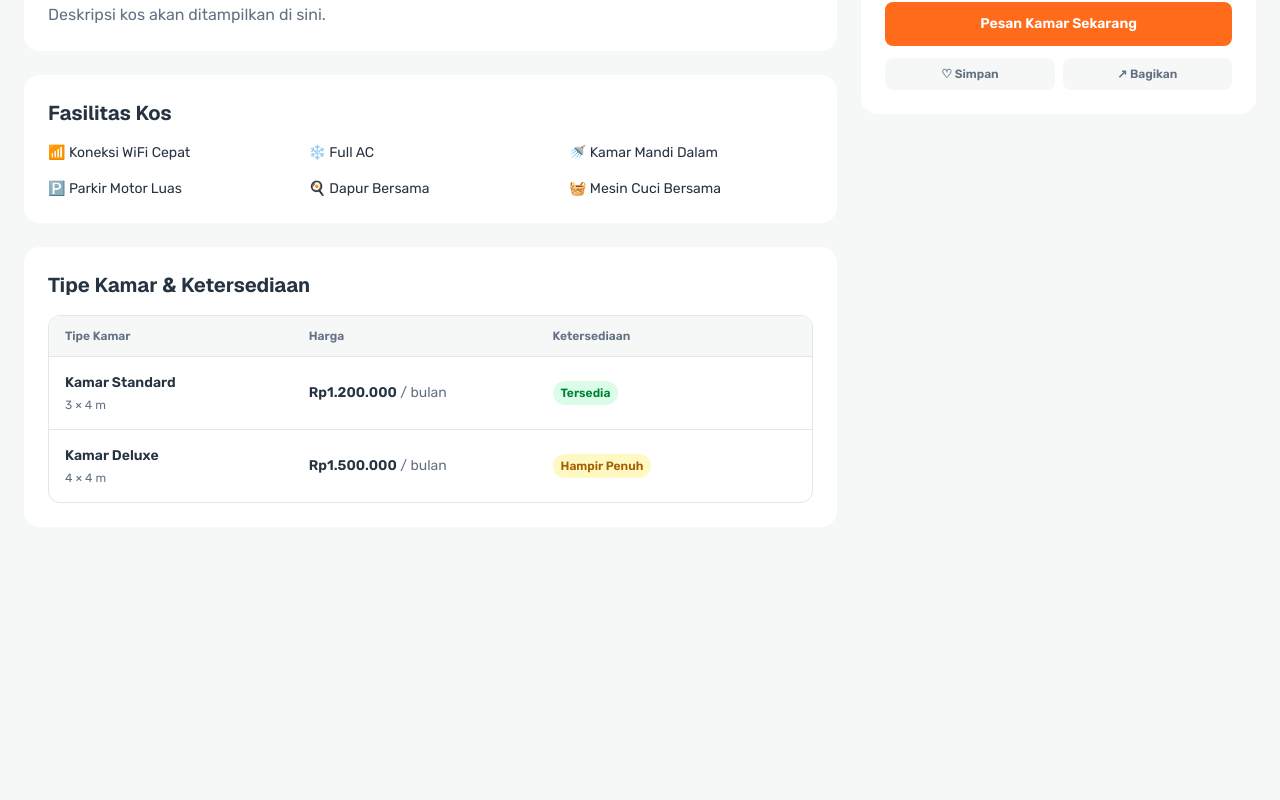
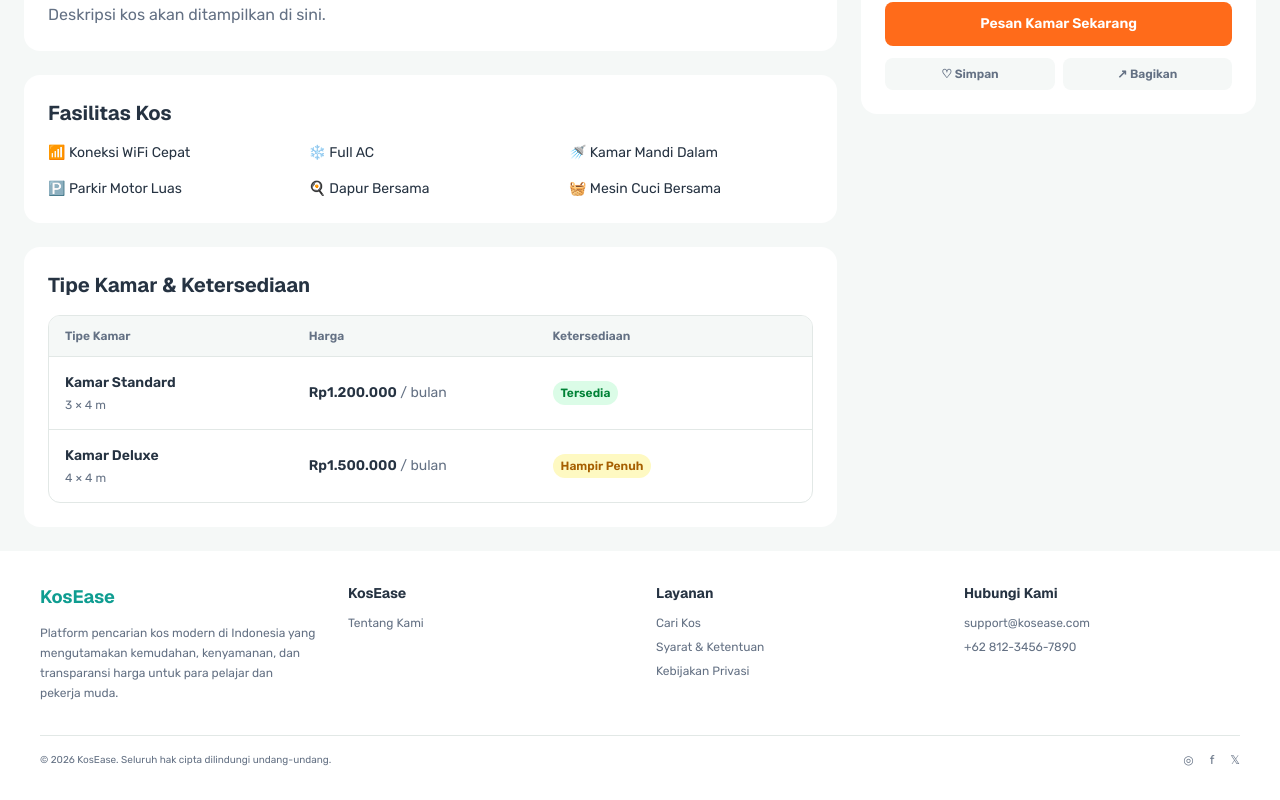
Before and after one commit to HighImagine/KosEase, a Next.js app: page /kos/1 in a window 1280 px wide. Shown: the part 706-1506 px from the top of the page. Before the commit the page ends 1257 px from the top, so only its background shows below. Built offline with nearby package versions, Linux system fonts and the light colour scheme.

Commit message:
ya begitulah

```diff
--- a/src/app/kos/[id]/page.tsx
+++ b/src/app/kos/[id]/page.tsx
@@ -1,3 +1,4 @@
+import Footer from "@/components/Footer";
 import { kosList, TipeKos } from "@/data/kos";
 import Image from "next/image";
 import Link from "next/link";
@@ -23,7 +24,7 @@ export default async function KosDetailPage({ params }: PageProps) {
     };
 
     return (
-        <main className="min-h-screen bg-background">
+        <><main className="min-h-screen bg-background">
             <div className="mx-auto max-w-7xl px-6 py-6">
 
                 <Link
@@ -41,8 +42,7 @@ export default async function KosDetailPage({ params }: PageProps) {
                             alt="Kos Putri Sakinah"
                             fill
                             sizes="(max-width: 1024px) 66vw, 66vw"
-                            className="object-cover"
-                        />
+                            className="object-cover" />
                     </div>
 
                     {/* Side Images */}
@@ -54,8 +54,7 @@ export default async function KosDetailPage({ params }: PageProps) {
                                 alt={kos.nama}
                                 fill
                                 sizes="(max-width: 1024px) 33vw, 33vw"
-                                className="object-cover"
-                            />
+                                className="object-cover" />
                         </div>
 
                         <div className="relative">
@@ -64,8 +63,7 @@ export default async function KosDetailPage({ params }: PageProps) {
                                 alt="Kos Putri Sakinah - Foto 3"
                                 fill
                                 sizes="(max-width: 1024px) 33vw, 33vw"
-                                className="object-cover"
-                            />
+                                className="object-cover" />
                         </div>
 
                     </div>
@@ -332,5 +330,6 @@ export default async function KosDetailPage({ params }: PageProps) {
                 </section>
             </div>
         </main>
+            <Footer /></>
     );
 }
--- a/src/app/login/page.tsx
+++ b/src/app/login/page.tsx
@@ -11,7 +11,6 @@ export default function LoginPage() {
             <section className="flex flex-1 justify-center px-6 py-8">
                 <div className="w-full max-w-md self-start rounded-2xl bg-surface p-6 shadow-sm">
 
-                    {/* Logo & Judul */}
                     <div className="text-center">
                         <div className="flex justify-center">
                             <Image
@@ -31,10 +30,8 @@ export default function LoginPage() {
                         </p>
                     </div>
 
-                    {/* Form */}
                     <form className="mt-5 space-y-3">
 
-                        {/* Email */}
                         <div>
                             <label
                                 htmlFor="email"
@@ -51,7 +48,6 @@ export default function LoginPage() {
                             />
                         </div>
 
-                        {/* Password */}
                         <div>
                             <div className="flex items-center justify-between">
                                 <label
@@ -77,7 +73,6 @@ export default function LoginPage() {
                             />
                         </div>
 
-                        {/* Button */}
                         <Link
                             href="/"
                             className="mt-5 flex w-full items-center justify-center rounded-md bg-primary py-2.5 text-xs font-semibold text-white transition-colors hover:bg-primary-dark"
@@ -87,7 +82,6 @@ export default function LoginPage() {
 
                     </form>
 
-                    {/* Register */}
                     <p className="mt-3 text-center text-[10px] text-text-secondary">
                         Belum punya akun?{" "}
                         <Link
--- a/src/components/Footer.tsx
+++ b/src/components/Footer.tsx
@@ -22,7 +22,7 @@ export default function Footer() {
                         KosEase
                     </h4>
 
-                    <div className="mt-3 space-y-2 text-xs text-text-secondary">
+                    <div className="mt-3 space-y-2 text-xs text-text-secondary hover:text-primary">
                         <p>Tentang Kami</p>
                     </div>
                 </div>
@@ -33,9 +33,15 @@ export default function Footer() {
                     </h4>
 
                     <div className="mt-3 flex flex-col gap-2 text-xs text-text-secondary">
-                        <Link href="/cari-kos">Cari Kos</Link>
-                        <Link href="/">Syarat & Ketentuan</Link>
-                        <Link href="/">Kebijakan Privasi</Link>
+                        <Link href="/cari-kos"
+                            className="hover:text-primary"
+                        >Cari Kos</Link>
+                        <Link href="/"
+                            className="hover:text-primary"
+                        >Syarat & Ketentuan</Link>
+                        <Link href="/"
+                            className="hover:text-primary"
+                        >Kebijakan Privasi</Link>
                     </div>
                 </div>
 
--- a/src/components/KosSection.tsx
+++ b/src/components/KosSection.tsx
@@ -1,9 +1,10 @@
 import KosCard from "./KosCard";
 import { kosList } from "@/data/kos";
+import Footer from "./Footer";
 
 export default function KosSection() {
     return (
-        <section className="bg-background py-16">
+        <><section className="bg-background py-16">
             <div className="mx-auto max-w-7xl px-6">
 
                 {/* Section Header */}
@@ -27,12 +28,12 @@ export default function KosSection() {
                             harga={kos.harga}
                             gambar={kos.gambar}
                             tipe={kos.tipe}
-                            status={kos.status}
-                        />
+                            status={kos.status} />
                     ))}
                 </div>
 
             </div>
         </section>
+        <Footer /></>
     );
 }
```
